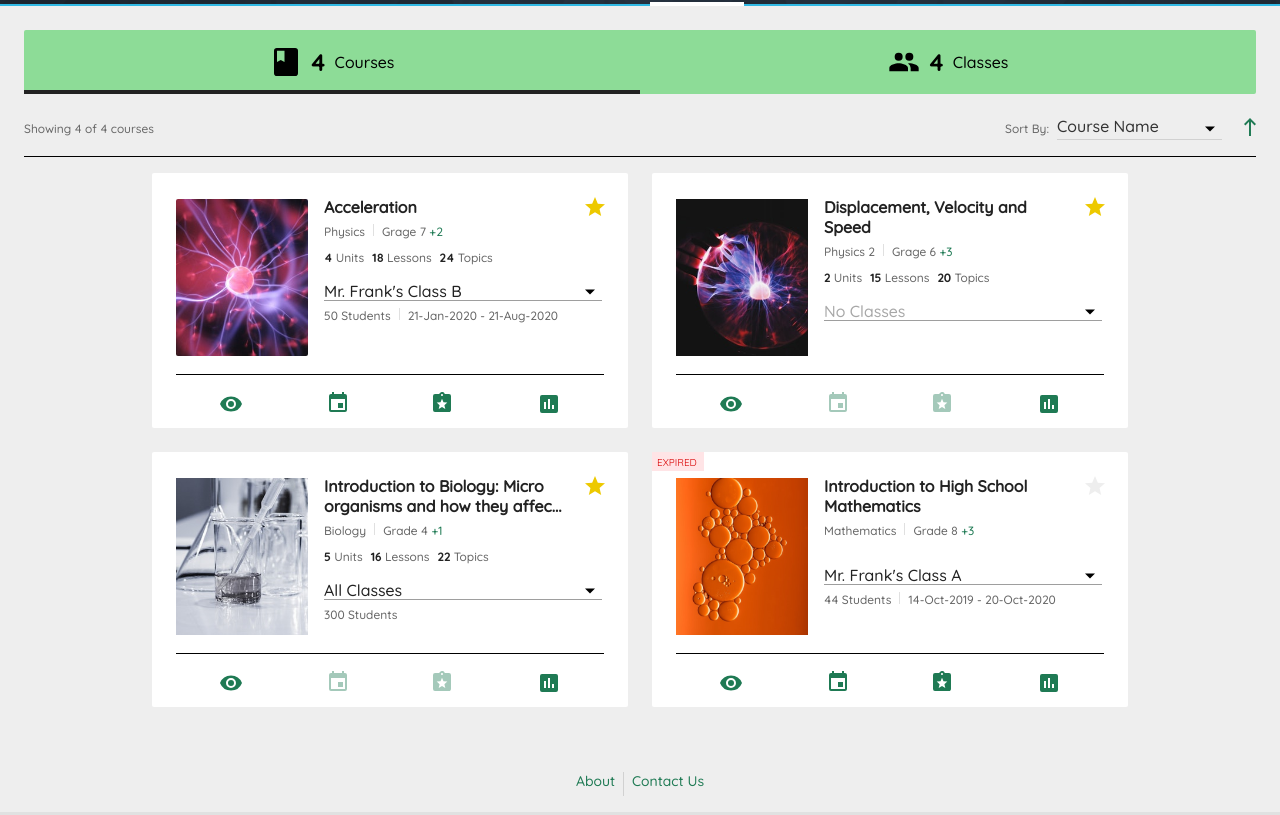
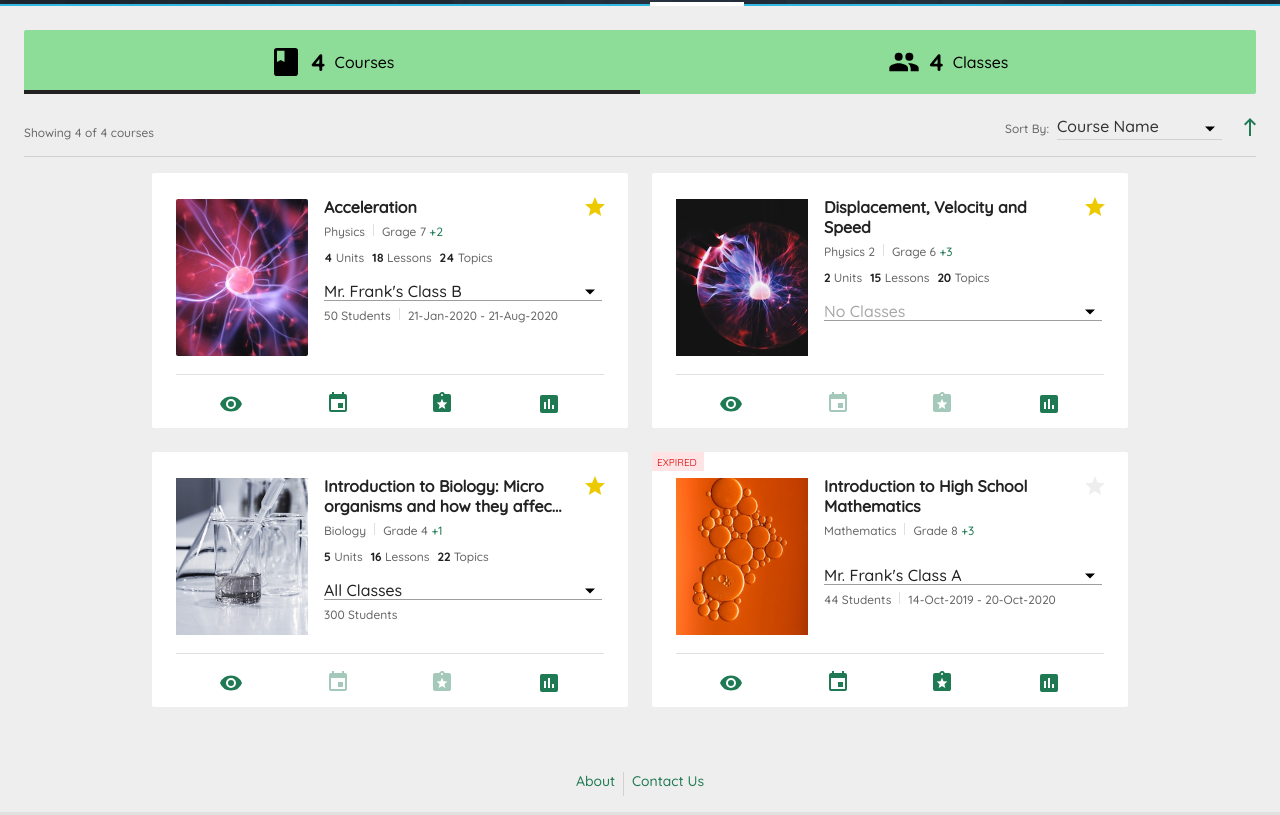
Before and after one commit to AkshatSimejiya/zeustraining, a plain HTML site: page task-5/dashboard.html in a window 1280 px wide. Shown: the part 52-867 px from the top of the page. Drawn offline with Linux system fonts and the light colour scheme.

Commit message:
Style changes in task 5

```diff
--- a/task-5/assets/css/style.css
+++ b/task-5/assets/css/style.css
@@ -483,12 +483,12 @@ select:focus-visible {
     margin-top: 24px;
     padding-bottom: 16px;
     margin-bottom: 16px;
-    border-bottom: 1px solid #000000;
+    border-bottom: 1px solid rgba(0, 0, 0, 0.12);
 }
 
 .dashboard-search {
     display: flex;
-    align-items: center;
+    align-items: flex-end;
     justify-content: space-between;
 }
 
@@ -649,7 +649,7 @@ select:focus-visible {
 
 .card-content {
     padding-bottom: 16px;
-    border-bottom: 1px solid #000000;
+    border-bottom: 1px solid rgba(0, 0, 0, 0.12);
 }
 
 .card-actions {
@@ -694,6 +694,7 @@ select:focus-visible {
 @media only screen and (max-width: 768px) {
     .login-form-container {
         justify-content: space-between;
+        flex: 1;
     }
 
     .login-form {
```
